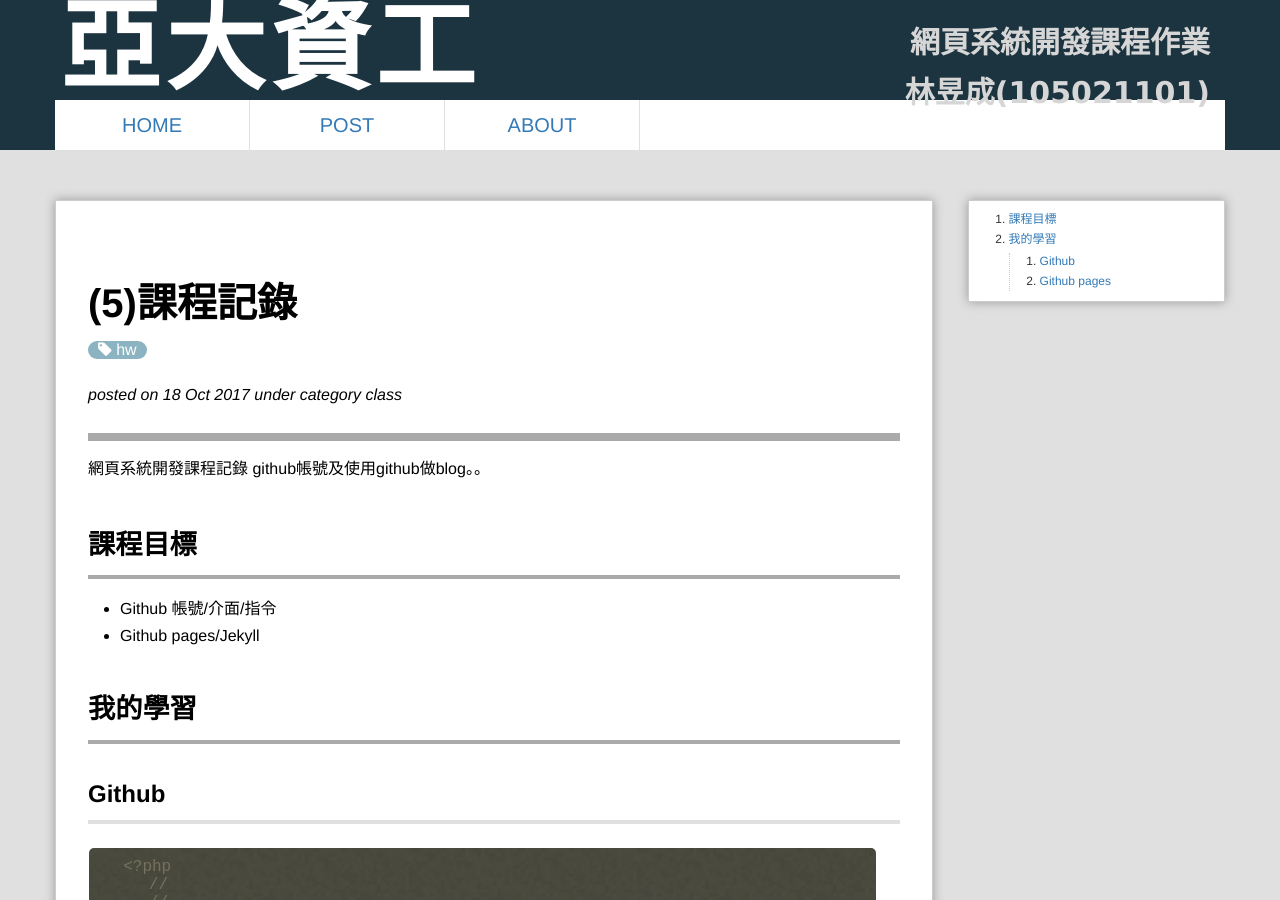
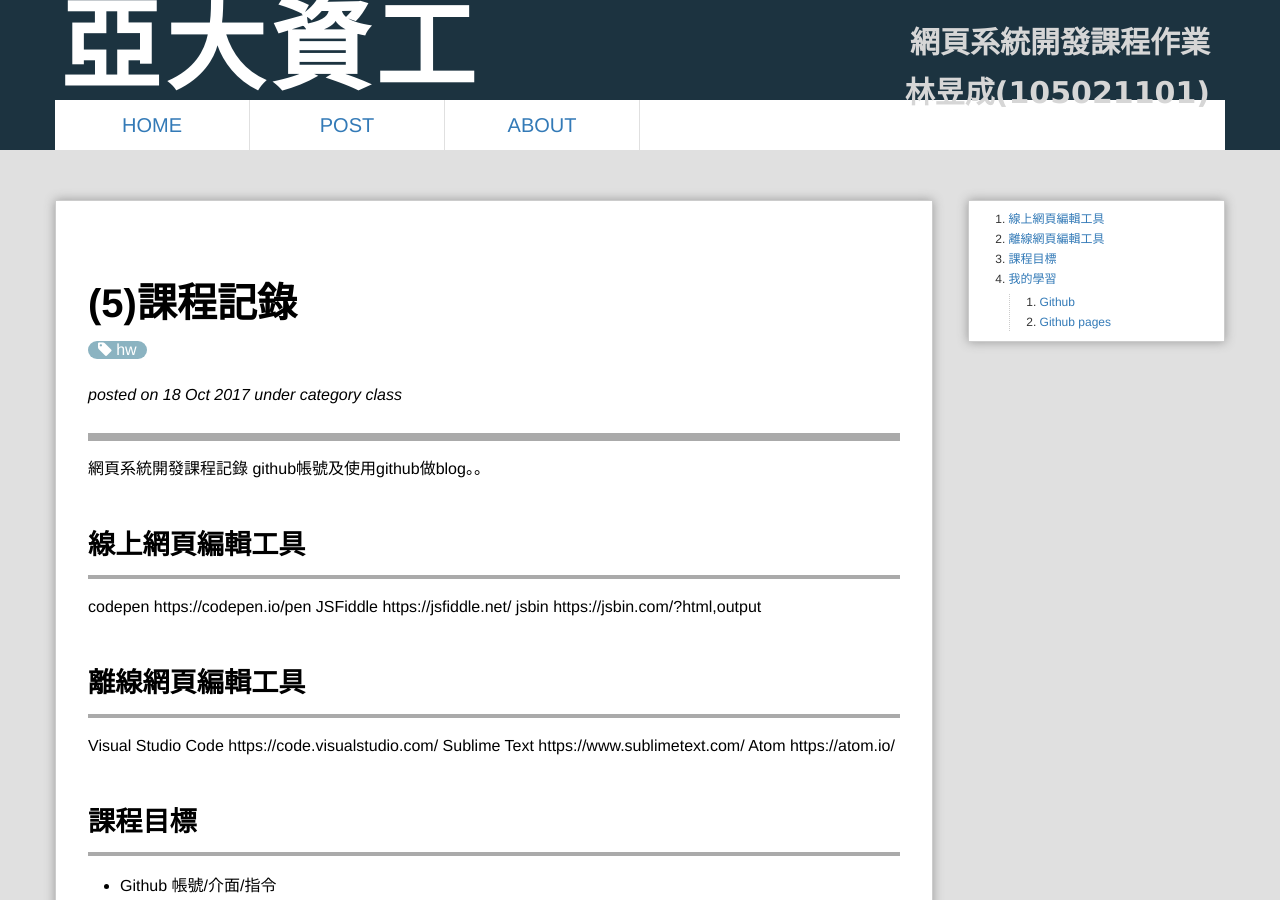
Before and after one commit to sunnylin86/webcourse, a Jekyll site: the page built from _posts/2017-10-18-Class5.md, in a window 1280 px wide and 900 px high. Built offline with Jekyll 4.4.1, drawn with Linux system fonts in a browser that asks for light colours; Markdown is read by kramdown in place of the engine named in the settings; comment, search, counter and statistics services are not loaded.

Commit message:
Update 2017-10-18-Class5.md

```diff
--- a/_posts/2017-10-18-Class5.md
+++ b/_posts/2017-10-18-Class5.md
@@ -8,6 +8,18 @@ excerpt: "第5週課程。"
 ---
 網頁系統開發課程記錄
 github帳號及使用github做blog。。
+
+#線上網頁編輯工具
+
+codepen https://codepen.io/pen
+JSFiddle https://jsfiddle.net/
+jsbin https://jsbin.com/?html,output
+#離線網頁編輯工具
+
+Visual Studio Code https://code.visualstudio.com/
+Sublime Text https://www.sublimetext.com/
+Atom https://atom.io/
+
 
 # 課程目標
 - Github 帳號/介面/指令
```
